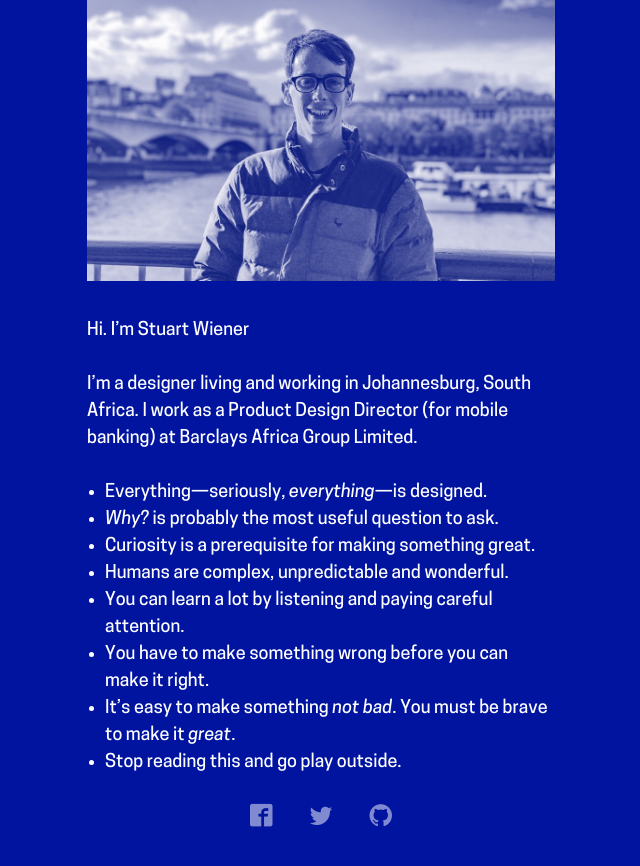
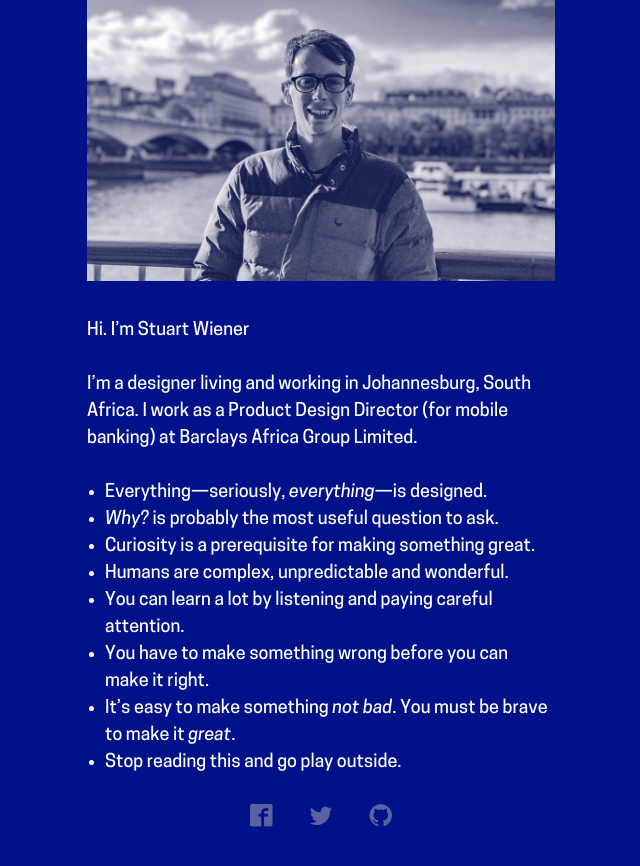
Before and after one commit to stuartwiener/stuartwiener.github.io, a Jekyll site: the page built from index.html, in a window 1280 px wide. Shown: the top 866 px of the page, without its empty margins (103-743 px from the left). Built offline with Jekyll 4.4.1, drawn with Linux system fonts in a browser that asks for light colours; some web fonts are replaced.

Commit message:
colour tweaks

```diff
--- a/css/main.scss
+++ b/css/main.scss
@@ -79,8 +79,8 @@
 $spacing-unit:     1.5em;
 
 $text-color:       #FFFFFF;
-$background-color: #0014A0;
-$brand-color:      rgba(255,255,255,0.5);
+$background-color: #00118A;
+$brand-color:      rgba(180,180,180,0.5);
 
 $primary-width:    52em;
 
```
Also changed, not shown: images/stuartwiener.jpg.
